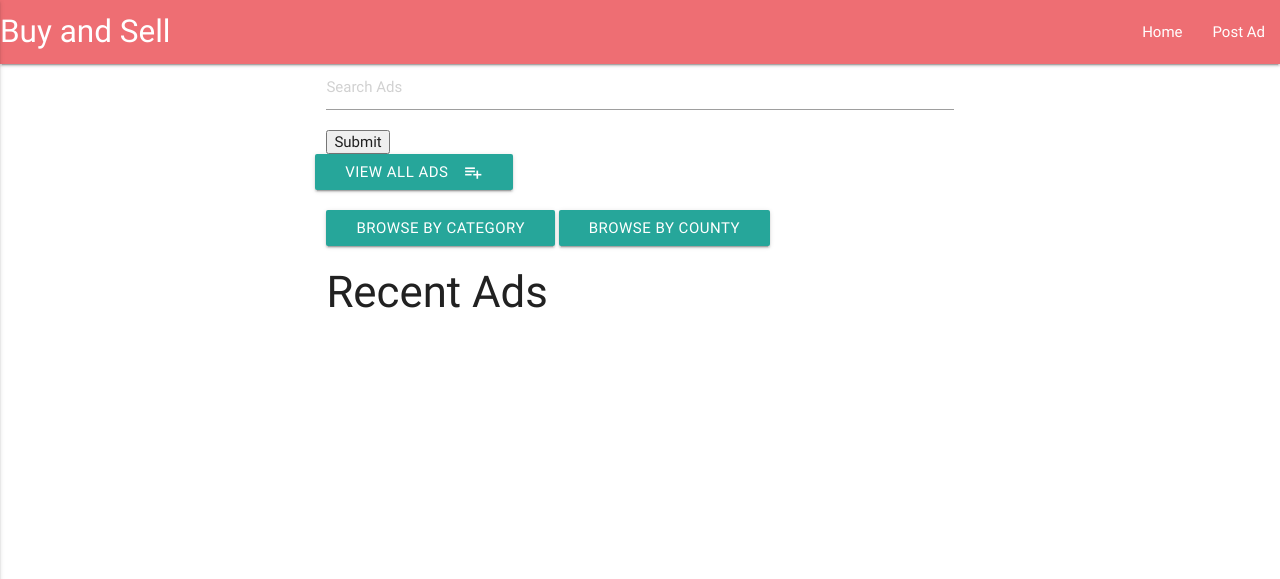
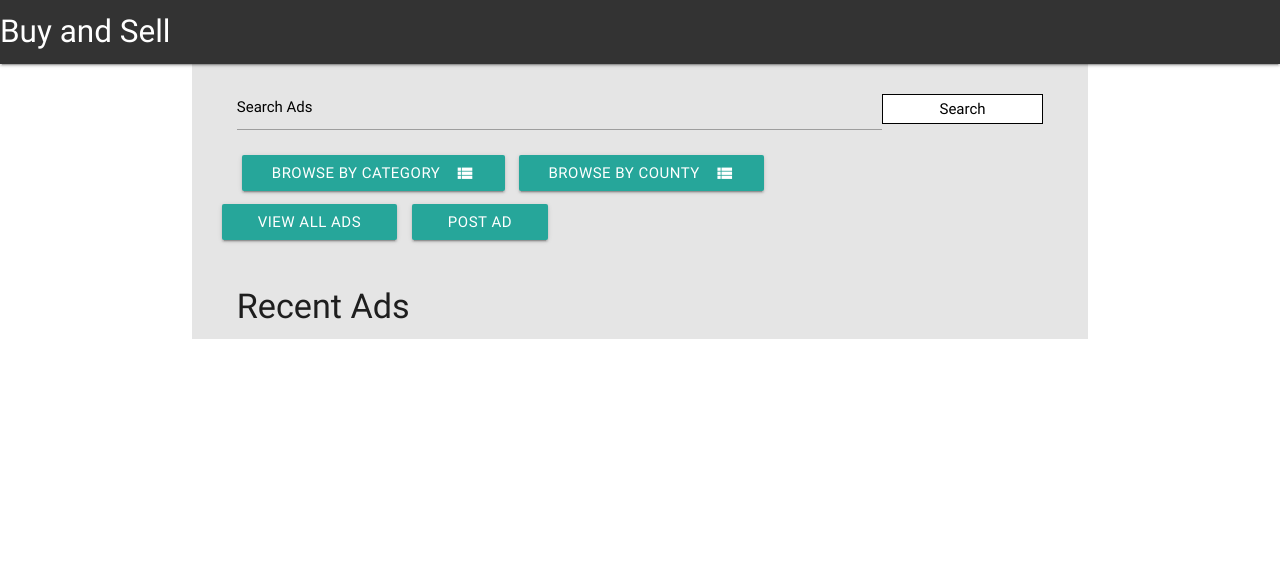
Before and after one commit to ShaneT1708/data-centric-project, a Flask app: template templates/home.html in a window 1280 px wide. Shown: the top 579 px of the page. Run offline with Flask 2, Linux system fonts and the light colour scheme; the template is opened without the code that fills it, so the values that code supplies are empty; some libraries are stand-ins or nearby versions.

Commit message:
Added Styling

```diff
--- a/static/css/style.css
+++ b/static/css/style.css
@@ -1,24 +1,88 @@
+.nav-wrapper{
+    background-color: #333333;
+}
+
+/*nav a{*/
+/*    margin: 0px 8% 0px 8%;*/
+/*}*/
+
+.btn{
+    margin: 5px;
+}
+
+.outer{
+    background-color: rgba(0,0,0,0.1)
+}
+
+.inner{
+    margin: 0px 5% 0px 5%;
+    width:90%;
+}
+
 .home-images{
     height: 100%;
     width: 100%;
+    margin: 0;
 
 }
 
+.row .col{
+    padding:0.3%;
+}
+
+
 .image-frame{
-    background-image:url("../images/mask.png");
+    background-image:url("../images/default.png");
     height:100px;
-
-    background-size:contain;
+    width:100px;
+    border-radius: 5px;
+    background-size:cover;
     background-repeat: no-repeat;
+    /*background-position: center center;*/
 
 }
 
 .home-box{
-    /*background-color: green;*/
-    /*height: 200px;*/
-    /*width: 200px;*/
-    border:5px solid black;
+    border:1px solid black;
     border-radius: 5px;
-    margin: 5px;
+    margin: 0.1%;
     padding: 5px;
+    background-color: white;
+    max-width: 150px;
 }
+
+img {
+    max-height: 50%;
+    max-width: 50%;
+}
+
+.serch{
+    background-color: white;
+    color: black;
+    /*display:inline;*/
+    border: 1px solid black;
+    border-right: 1px solid black;
+}
+
+input::placeholder {
+  color: black;
+}
+.v{
+    padding-top: 20px;
+    display:grid;
+    grid-template-columns: 80% 20%;
+}
+
+.v input{
+    width:100%;
+    height:30px;
+    margin-top:10px;
+}
+
+button{
+    margin: 20px;
+}
+
+.row{
+    width: 100%;
+}
--- a/templates/allads.html
+++ b/templates/allads.html
@@ -1,15 +1,15 @@
 {% extends 'base.html' %} {% block content %}
 
-<div class="container">
+<div class="container inner">
 
 
 
 
     <div class="row">
     {% for ad in ads %}
-    <div class="col s3 ">
+    <div class="col s6 l3 ">
         <div class="home-box">
-            <a href="{{url_for('get_ad', ad_id=ad._id)}}">{{ad.ad_name}} <br>
+            <a href="{{url_for('get_ad', ad_id=ad._id)}}">{{ad.ad_name|truncate(15)}} <br>
             <!--{% if ad.ad_image =="" %}-->
             <div style="background-image:url(../static/images/default.png);" class="image-frame"></div>
             <!--{% else %}-->
--- a/templates/base.html
+++ b/templates/base.html
@@ -12,19 +12,19 @@
         <nav>
             <div class="nav-wrapper">
                 <a href="{{url_for('go_home')}}" class="brand-logo">Buy and Sell</a>
-                <a href="#" data-activates="mobile-demo" class="button-collapse"><i class="material-icons">menu</i></a>
-                <ul id="nav-mobile" class="right hide-on-med-and-down">
-                    <li><a href="{{url_for('go_home')}}">Home</a></li>
-                    <li><a href="{{url_for('add_ad')}}">Post Ad</a></li>
-                </ul>
-                <ul class="side-nav" id="mobile-demo">
-                    <li><a href="{{url_for('go_home')}}">Home</a></li>
-                    <li><a href="{{url_for('add_ad')}}">Post Ad</a></li>
+                <!--<a href="#" data-activates="mobile-demo" class="button-collapse"><i class="material-icons">menu</i></a>-->
+                <!--<ul id="nav-mobile" class="right hide-on-med-and-down">-->
+                <!--    <li><a href="{{url_for('go_home')}}">Home</a></li>-->
+                <!--    <li><a href="{{url_for('add_ad')}}">Post Ad</a></li>-->
+                <!--</ul>-->
+                <!--<ul class="side-nav" id="mobile-demo">-->
+                <!--    <li><a href="{{url_for('go_home')}}">Home</a></li>-->
+                <!--    <li><a href="{{url_for('add_ad')}}">Post Ad</a></li>-->
                 </ul>
             </div>
         </nav>
     </header>
-    <div class="container">
+    <div class="container outer">
         {% block content %} {% endblock %}
     </div>
     <script src="https://cdnjs.cloudflare.com/ajax/libs/jquery/3.2.1/jquery.min.js"></script>
--- a/templates/catbrowse.html
+++ b/templates/catbrowse.html
@@ -1,10 +1,10 @@
 {% extends 'base.html' %} {% block content %}
-<div class="container">
+<div class="container inner">
     <div class="row">
     {% for ad in ads %}
-    <div class="col s3 ">
+    <div class="col s6 l3 ">
         <div class="home-box">
-            <a href="{{url_for('get_ad', ad_id=ad._id)}}">{{ad.ad_name}} <br>
+            <a href="{{url_for('get_ad', ad_id=ad._id)}}">{{ad.ad_name|truncate(15)}} <br>
             <div style="background-image:url({{ad.ad_image}});" class="image-frame"></div>
 
 
--- a/templates/home.html
+++ b/templates/home.html
@@ -1,39 +1,26 @@
 {% extends 'base.html' %} {% block content %}
 
-<div class="container">
+<div class="container inner">
 
     <form action="{{url_for('search')}}">
     </form>
 
-
-
-    <!--<form action="{{ url_for('search') }}" method="GET"  class="col s12">-->
-    <!--    <div class="row">-->
-    <!--        <button class="btn waves-effect waves-light" type="submit" name="date_created" value='{{date}}'>Search-->
-    <!--            <i class="material-icons right">playlist_add</i>-->
-    <!--         </button>-->
-    <!--    </div>-->
-    <!--</form>-->
     <form action="{{url_for('search')}}" method="POST">
-        <input type="text" name="query" placeholder="Search Ads"/>
-        <input type="submit" value="Submit"/>
-    </form>
-    <form action="{{ url_for('all_ads') }}" method="GET"  class="col s12">
-        <div class="row">
-            <button class="btn waves-effect waves-light" type="submit" name="date_created" value='{{date}}'>View All Ads
-                <i class="material-icons right">playlist_add</i>
-             </button>
+        <div class="v">
+        <input type="text" name="query" placeholder="Search Ads" class="serch"/>
+        <input type="submit" value="Search" class="serch"/>
         </div>
     </form>
 
       <!-- Modal Trigger -->
-  <a class="waves-effect waves-light btn modal-trigger" href="#modal1">Browse by Category</a>
+  <a class="waves-effect waves-light btn modal-trigger" href="#modal1">Browse by Category
+      <i class="material-icons right">view_list</i></a>
 
   <!-- Modal Structure -->
   <div id="modal1" class="modal">
     <div class="modal-content">
       {% for cat in categories%}
-      <div class="col s3 ">
+      <div class="col s3">
           <a href="{{url_for('by_cat', cat_name=cat.category_name)}}">{{cat.category_name}}</a>
          </div>
       {% endfor %}
@@ -41,7 +28,8 @@
   </div>
 
 
-  <a class="waves-effect waves-light btn modal-trigger" href="#modal2">Browse by County</a>
+  <a class="waves-effect waves-light btn modal-trigger" href="#modal2">Browse by County
+      <i class="material-icons right">view_list</i></a>
 
   <div id="modal2" class="modal">
     <div class="modal-content">
@@ -52,18 +40,40 @@
       {% endfor %}
     </div>
   </div>
+<br>
+<div class="row">
+    <div class="col">
+    <form action="{{ url_for('all_ads') }}" method="GET"  class="col s12">
+        <div class="row">
+            <button class="btn waves-effect waves-light" type="submit" name="date_created" value='{{date}}'>View All Ads
+                <i class="material-icons right">remove_red_eye</i>
+             </button>
+        </div>
+    </form>
+    </div>
+    <div class="col">
+       <form action="{{url_for('add_ad')}}" method="GET"  class="col s12">
+        <div class="row">
+            <button class="btn waves-effect waves-light" type="submit" name="date_created" value='{{date}}'>Post Ad
+                <i class="material-icons right">playlist_add</i>
+             </button>
+        </div>
+    </form>
+    </div>
+</div>
 
-    <h3>Recent Ads</h3>
+    <h4>Recent Ads</h4>
     <div class="row">
     {% for ad in ads %}
-    <div class="col s3 ">
+
+    <div class="col s6 l3 ">
         <div class="home-box">
-            <a href="{{url_for('get_ad', ad_id=ad._id)}}">{{ad.ad_name}} <br>
-            <!--{% if ad.ad_image =="" %}-->
+            <a href="{{url_for('get_ad', ad_id=ad._id)}}">{{ad.ad_name|truncate(15)}} <br>
+            {% if ad.ad_image =="" %}
             <div style="background-image:url(../static/images/default.png);" class="image-frame"></div>
-            <!--{% else %}-->
+            {% else %}
             <div style="background-image:url({{ad.ad_image}});" class="image-frame"></div>
-            <!--{% endif %}-->
+            {% endif %}
 
 
             </a>
```
Also changed, not shown: templates/ad.html (+8 -6 lines), templates/addad.html (+17 -15 lines), templates/editad.html (+9 -9 lines), README.md, templates/search.html (deleted).
